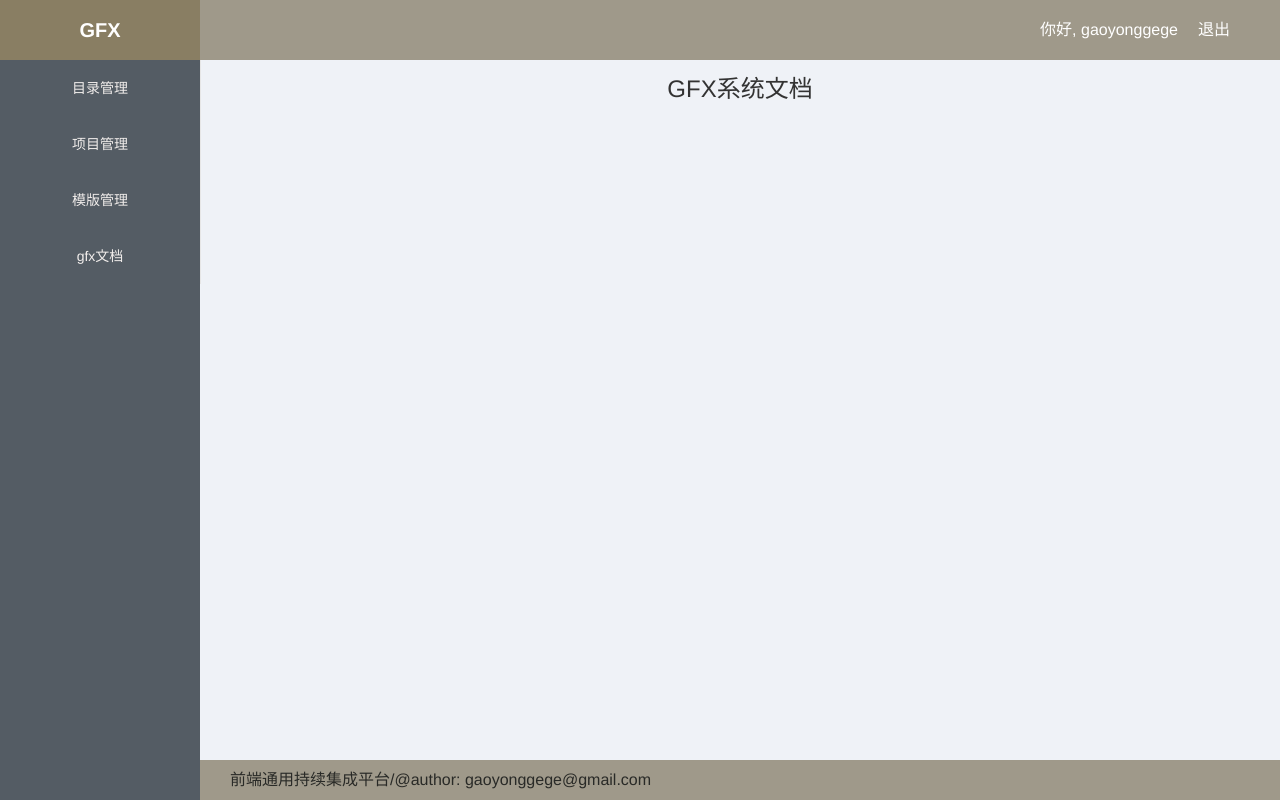
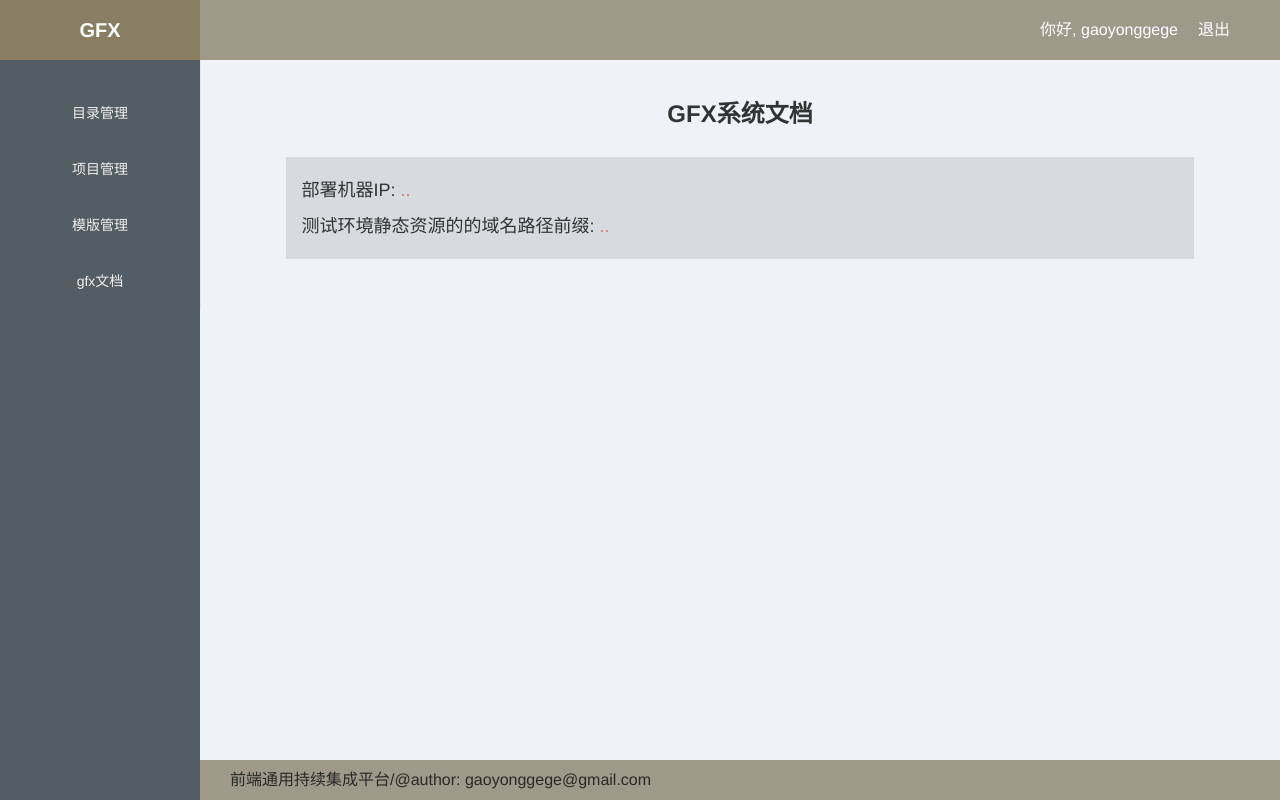
Before and after one commit to gaoyonggege/gfx, a Vue app in the folder client/: page /f/gfx in a window 1280 px wide. Built offline with nearby package versions, Linux system fonts and the light colour scheme.

Commit message:
gfx页面样式小调整

```diff
--- a/client/src/style/common.scss
+++ b/client/src/style/common.scss
@@ -24,8 +24,10 @@ $topbar-left-background-color: #897E63;
 $sidebar-width: 200px;
 $sidebar-background-color: #545c64;
 $sidebar-color: #F2EEEC;
+$sidebar-padding-top: 25px;
 
 .sidebar {
+    padding-top: $sidebar-padding-top;
     width: $sidebar-width;
     background-color: $sidebar-background-color;
     color: $sidebar-color;
--- a/client/src/views/core/gfx.vue
+++ b/client/src/views/core/gfx.vue
@@ -5,7 +5,14 @@
 <template>
     <section class="page gfx">
         <p class="title">GFX系统文档</p>
-
+        <ul class="card">
+            <li>
+                <p>部署机器IP: <span>{{ serverIp }}</span></p>
+            </li>
+            <li>
+                <p>测试环境静态资源的的域名路径前缀: <span>{{ serverPrefixPath }}</span></p>
+            </li>
+        </ul>
     </section>
 </template>
 
@@ -14,6 +21,10 @@
 export default {
     data () {
         return {
+            // 部署的机器ip
+            serverIp: '..',
+            // 测试环境的域名路径前缀
+            serverPrefixPath: '..',
 
         };
     }
@@ -22,11 +33,29 @@ export default {
 
 <style lang="scss" scoped>
     .gfx {
+        padding: 40px 8%;
+
         .title {
+            margin-bottom: 30px;
             text-align: center;
+            font-weight: bold;
             font-size: 24px;
         }
 
+        .card {
+            margin: 30px 0;
+            padding: 15px;
+            background: rgba(3, 15, 9, .1);
 
+
+            p {
+                line-height: 2;
+                font-size: 18px;
+
+                span {
+                    color: rgba(219, 26, 12, 0.5);
+                }
+            }
+        }
     }
 </style>
```
